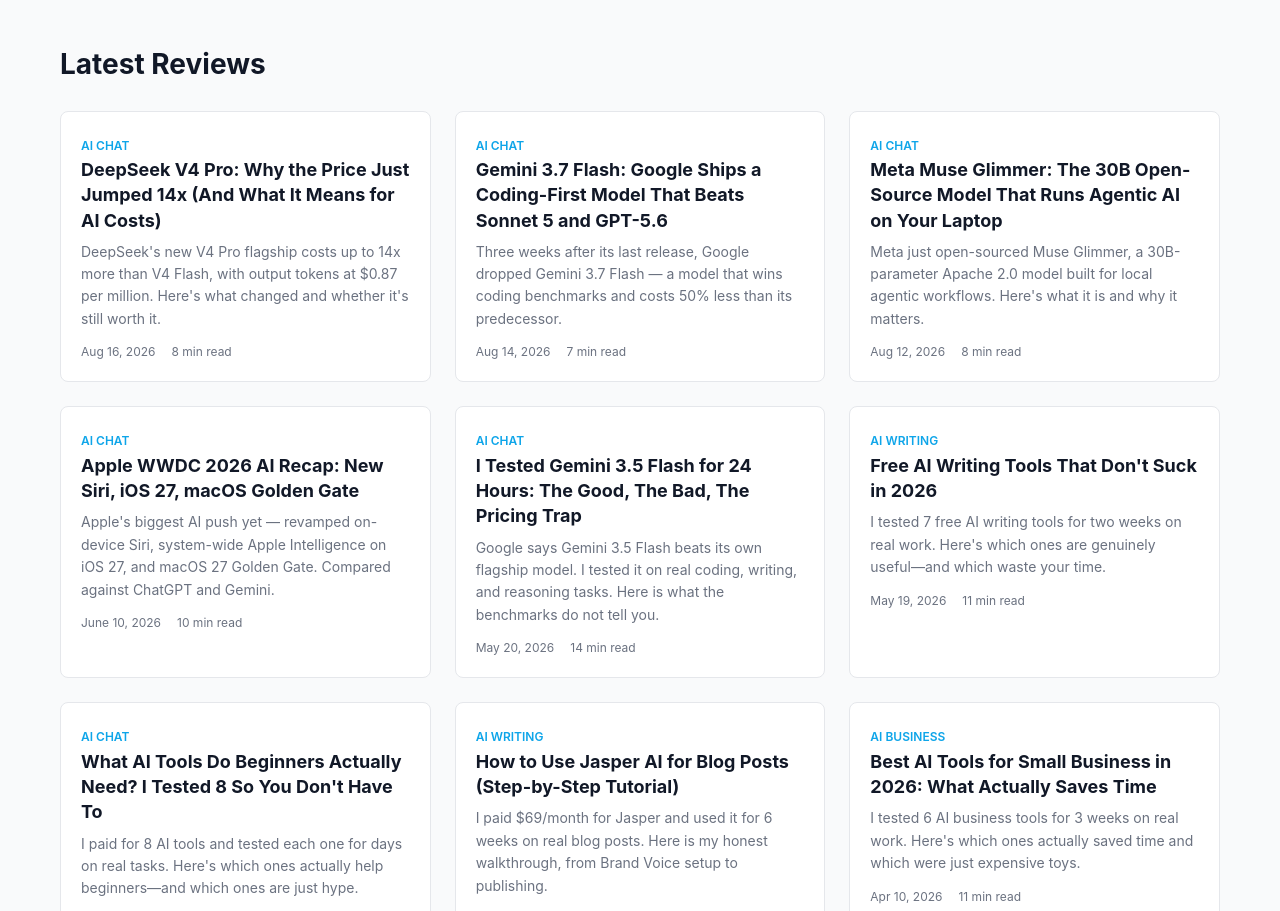
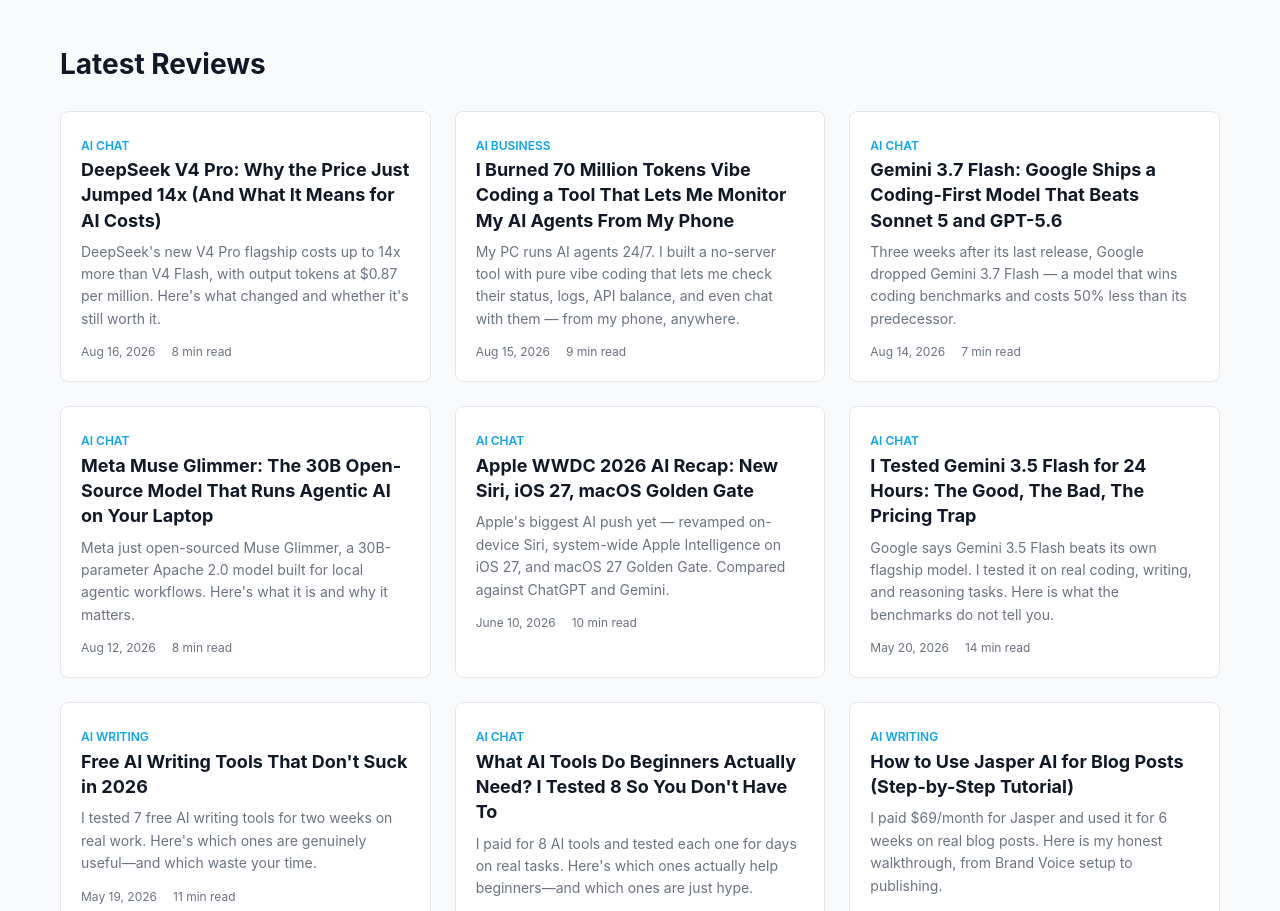
Before and after one commit to ulysis6/genaipick, an Astro site: page / in a window 1280 px wide. Shown: the part 900-1811 px from the top of the page. Built offline with nearby package versions, Linux system fonts and the light colour scheme; Astro itself is replaced by a stand-in of ours.

Commit message:
fix: 首页Latest Reviews补上Agent Sentinel文章

```diff
--- a/src/pages/index.astro
+++ b/src/pages/index.astro
@@ -48,6 +48,14 @@
     slug: 'deepseek-v4-pro-pricing-analysis',
     date: 'Aug 16, 2026',
     readTime: '8 min read'
+  },
+  {
+    title: "I Burned 70 Million Tokens Vibe Coding a Tool That Lets Me Monitor My AI Agents From My Phone",
+    excerpt: "My PC runs AI agents 24/7. I built a no-server tool with pure vibe coding that lets me check their status, logs, API balance, and even chat with them — from my phone, anywhere.",
+    category: 'AI Business',
+    slug: 'agent-sentinel-monitor-ai-agents',
+    date: 'Aug 15, 2026',
+    readTime: '9 min read'
   },
   {
     title: "Gemini 3.7 Flash: Google Ships a Coding-First Model That Beats Sonnet 5 and GPT-5.6",
```
Also changed, not shown: 3 other files.
